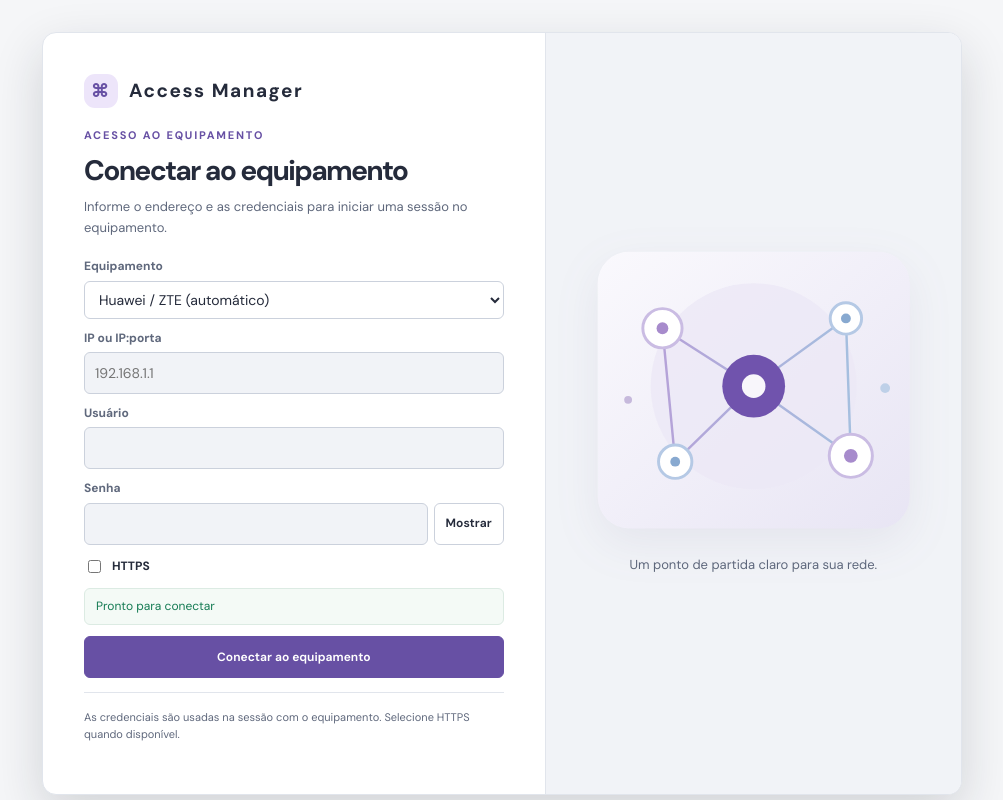
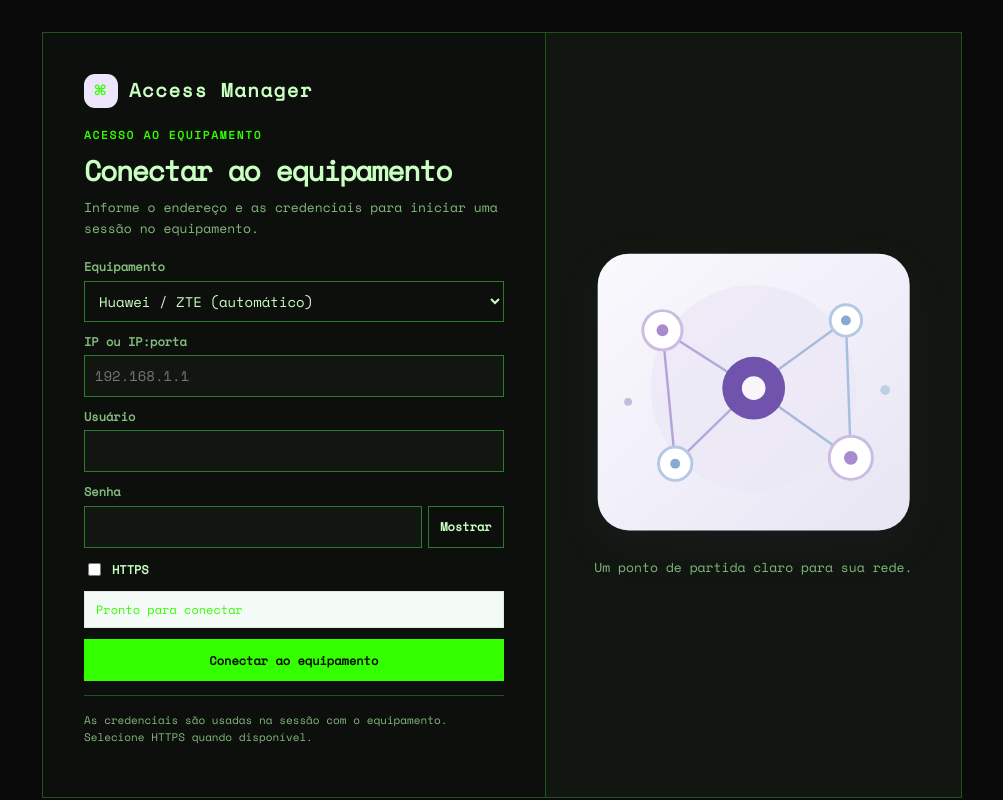
Before and after one commit to zxlawdx/acess_manager2, a Python web app: template apps/access_manager/templates/index.html in a window 1280 px wide. Shown: the whole page, without its empty margins (138-1141 px from the left). Run offline with Jinja, Linux system fonts and the light colour scheme; the template is opened without the code that fills it, so the values that code supplies are empty.

Commit message:
refactor(ui): switch design tokens to terminal CLI system

```diff
--- a/apps/access_manager/static/css/tokens.css
+++ b/apps/access_manager/static/css/tokens.css
@@ -1,34 +1,47 @@
 @font-face{font-family:"DM Sans";src:url("../fonts/DMSans.ttf") format("truetype");font-weight:100 1000;font-display:swap}
 @font-face{font-family:"Space Mono";src:url("../fonts/SpaceMono.ttf") format("truetype");font-display:swap}
 
-:root{
-  color-scheme:light;
-  --background:#f5f6f8;
-  --sidebar:#25293a;
-  --sidebar-border:#383d52;
-  --sidebar-text:#d9ddea;
-  --sidebar-muted:#9ca4ba;
-  --sidebar-hover:#32384d;
-  --sidebar-active:#3a4057;
-  --sidebar-active-text:#ffffff;
-  --surface:#ffffff;
-  --surface-raised:#f1f3f7;
-  --border:#e1e5ec;
-  --border-strong:#cbd1dc;
-  --text-primary:#252b3b;
-  --text-secondary:#5f687c;
-  --text-muted:#7d8597;
-  --accent:#6750a4;
-  --accent-hover:#58428f;
-  --accent-soft:#8c78bd;
-  --accent-contrast:#ffffff;
-  --chart-rx:#4678b8;
-  --chart-tx:#7658ad;
-  --technical-value:#5e4799;
-  --success:#137a52;
-  --warning:#966316;
-  --danger:#b5384c;
-  --info:#4678b8;
+:root,
+:root[data-theme="dark"],
+:root[data-theme="terminal"]{
+  color-scheme:dark;
+
+  /* Terminal CLI palette */
+  --background:#0a0a0a;
+  --sidebar:#080b08;
+  --sidebar-border:#1f521f;
+  --sidebar-text:#33ff00;
+  --sidebar-muted:#477f47;
+  --sidebar-hover:#0d1c0d;
+  --sidebar-active:#102b10;
+  --sidebar-active-text:#33ff00;
+  --surface:#0d0f0d;
+  --surface-raised:#111611;
+  --border:#1f521f;
+  --border-strong:#2d792d;
+  --text-primary:#c9ffc0;
+  --text-secondary:#82ba7b;
+  --text-muted:#477f47;
+  --accent:#33ff00;
+  --accent-hover:#63ff3f;
+  --accent-soft:#102b10;
+  --accent-contrast:#050805;
+  --secondary:#ffb000;
+  --technical-value:#33ff00;
+  --chart-rx:#33ff00;
+  --chart-tx:#ffb000;
+  --success:#33ff00;
+  --warning:#ffb000;
+  --danger:#ff3333;
+  --info:#7bff66;
+
+  /* Geometry: terminal windows do not round corners or float. */
+  --radius-sm:0px;
+  --radius:0px;
+  --radius-lg:0px;
+  --shadow-card:none;
+  --shadow-float:none;
+
   --space-1:4px;
   --space-2:8px;
   --space-3:12px;
@@ -38,47 +51,15 @@
   --space-7:32px;
   --space-8:40px;
   --space-9:48px;
-  --radius-sm:6px;
-  --radius:10px;
-  --radius-lg:14px;
-  --sidebar-width:228px;
-  --sidebar-collapsed-width:68px;
-  --font-sans:"DM Sans",ui-sans-serif,system-ui,-apple-system,"Segoe UI",sans-serif;
-  --font-mono:"Space Mono",ui-monospace,"SFMono-Regular",Consolas,monospace;
-  --shadow-card:0 1px 2px rgba(26,31,45,.04),0 4px 14px rgba(26,31,45,.025);
-  --shadow-float:0 18px 50px rgba(26,31,45,.16);
-  --transition-fast:120ms ease;
-  --transition:180ms ease;
+  --sidebar-width:238px;
+  --sidebar-collapsed-width:66px;
+
+  /* Monospace supremacy: use the bundled OFL font everywhere. */
+  --font-sans:"Space Mono",ui-monospace,"SFMono-Regular",Consolas,"Liberation Mono",monospace;
+  --font-mono:"Space Mono",ui-monospace,"SFMono-Regular",Consolas,"Liberation Mono",monospace;
+
+  --terminal-glow:0 0 5px rgba(51,255,0,.34);
+  --terminal-glow-soft:0 0 9px rgba(51,255,0,.14);
+  --transition-fast:90ms steps(2,end);
+  --transition:140ms steps(3,end);
 }
-
-:root[data-theme="dark"]{
-  color-scheme:dark;
-  --background:#151821;
-  --sidebar:#11141d;
-  --sidebar-border:#2d3343;
-  --sidebar-text:#d9ddea;
-  --sidebar-muted:#8e98af;
-  --sidebar-hover:#202637;
-  --sidebar-active:#2a3145;
-  --sidebar-active-text:#ffffff;
-  --surface:#1d222e;
-  --surface-raised:#252b38;
-  --border:#313847;
-  --border-strong:#465064;
-  --text-primary:#edf0f7;
-  --text-secondary:#b2bacb;
-  --text-muted:#8e98aa;
-  --accent:#a78bdf;
-  --accent-hover:#b79de7;
-  --accent-soft:#8f75c7;
-  --accent-contrast:#17131f;
-  --chart-rx:#79a8df;
-  --chart-tx:#b497e8;
-  --technical-value:#c3acef;
-  --success:#59bd8e;
-  --warning:#e0aa4e;
-  --danger:#eb7889;
-  --info:#79a8df;
-  --shadow-card:0 1px 2px rgba(0,0,0,.18),0 5px 18px rgba(0,0,0,.12);
-  --shadow-float:0 20px 60px rgba(0,0,0,.34);
-}
```
